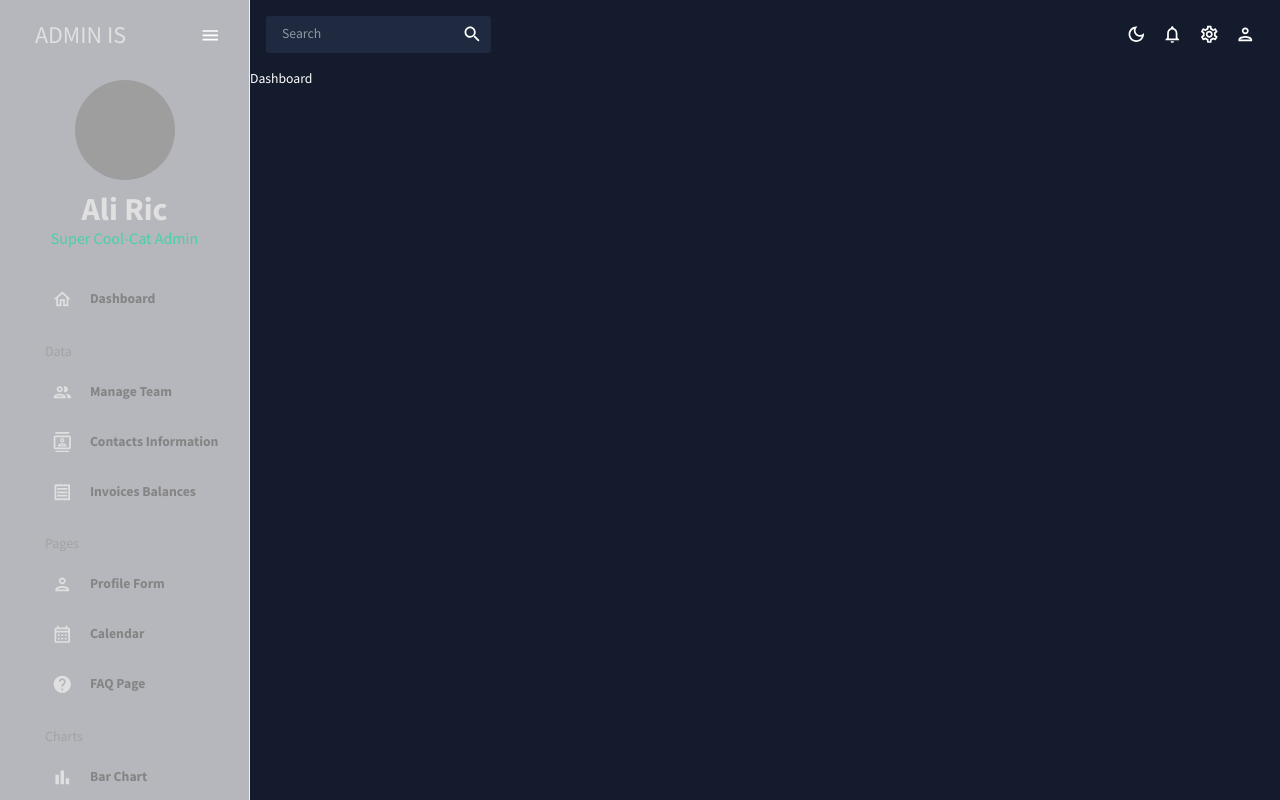
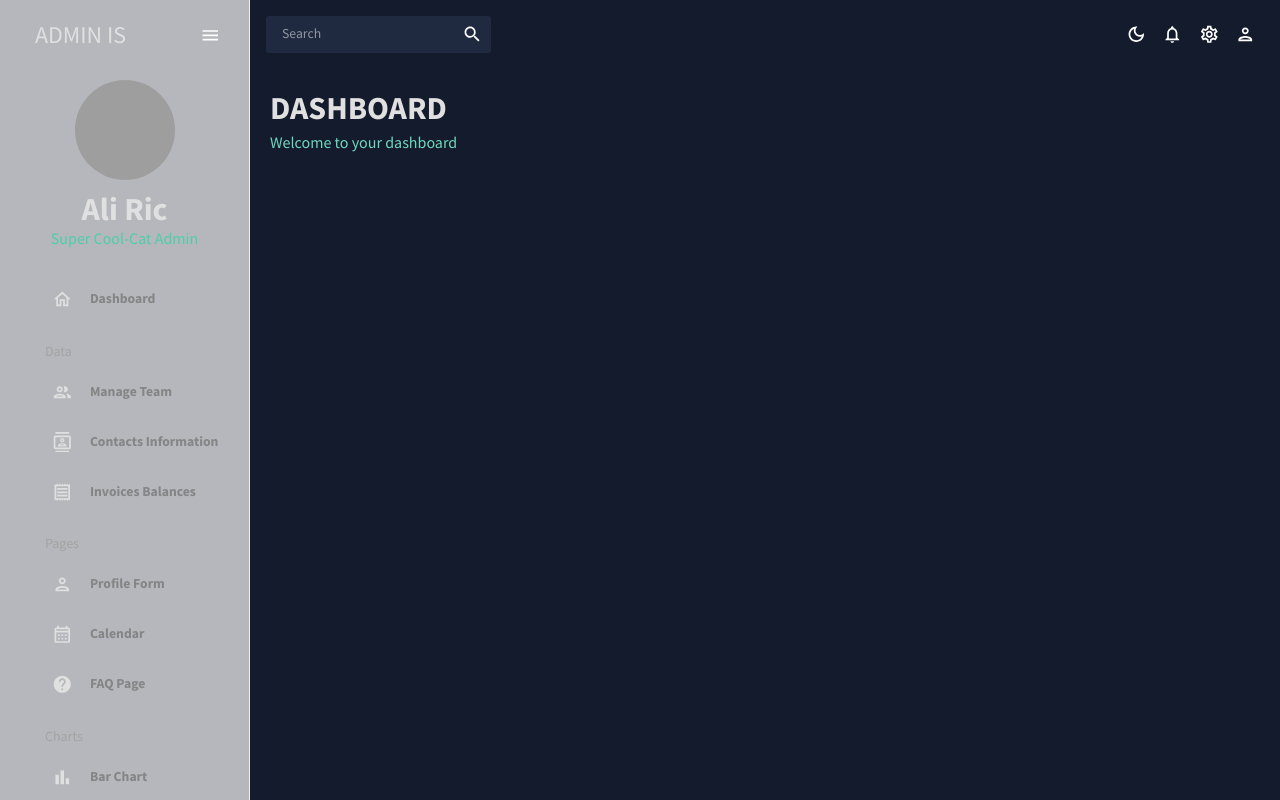
Before and after one commit to alissonkhr/React-Practice, a React (Create React App) app in the folder react-main/: page / in a window 1280 px wide. Shown: the top 800 px of the page. Built offline with nearby package versions, Linux system fonts and the light colour scheme; grey boxes are pictures that could not be loaded.

Commit message:
header added to dashboard component

```diff
--- a/react-main/src/scenes/dashboard/index.jsx
+++ b/react-main/src/scenes/dashboard/index.jsx
@@ -1,5 +1,14 @@
+import { Box } from "@mui/material";
+import Header from "../../components/Header";
+
 const Dashboard = () => {
-    return <div>Dashboard</div>;
-  };
+  return (
+    <Box m="20px">
+      <Box display="flex" justifyContent="space-between" alignItems="center">
+        <Header title="DASHBOARD" subtitle="Welcome to your dashboard" />
+      </Box>
+    </Box>
+  );
+};
 
-  export default Dashboard;
+export default Dashboard;
```
